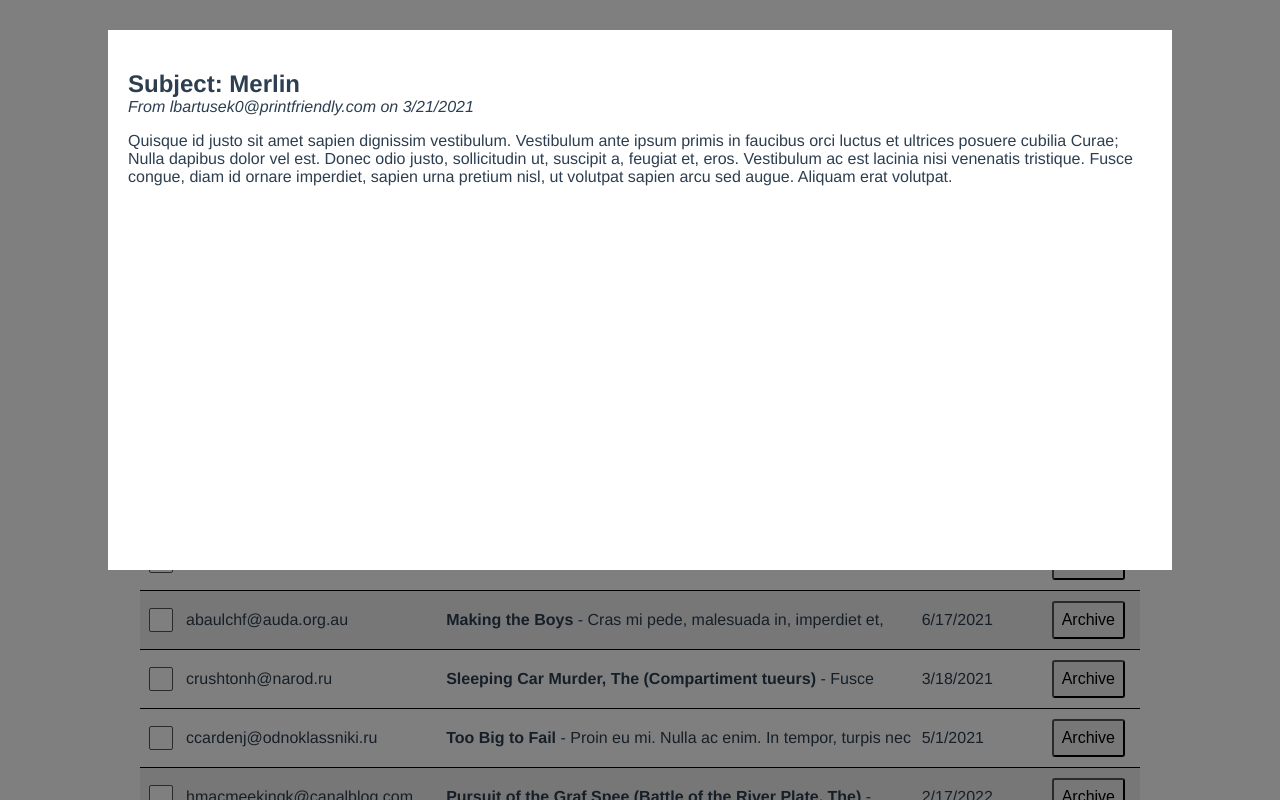
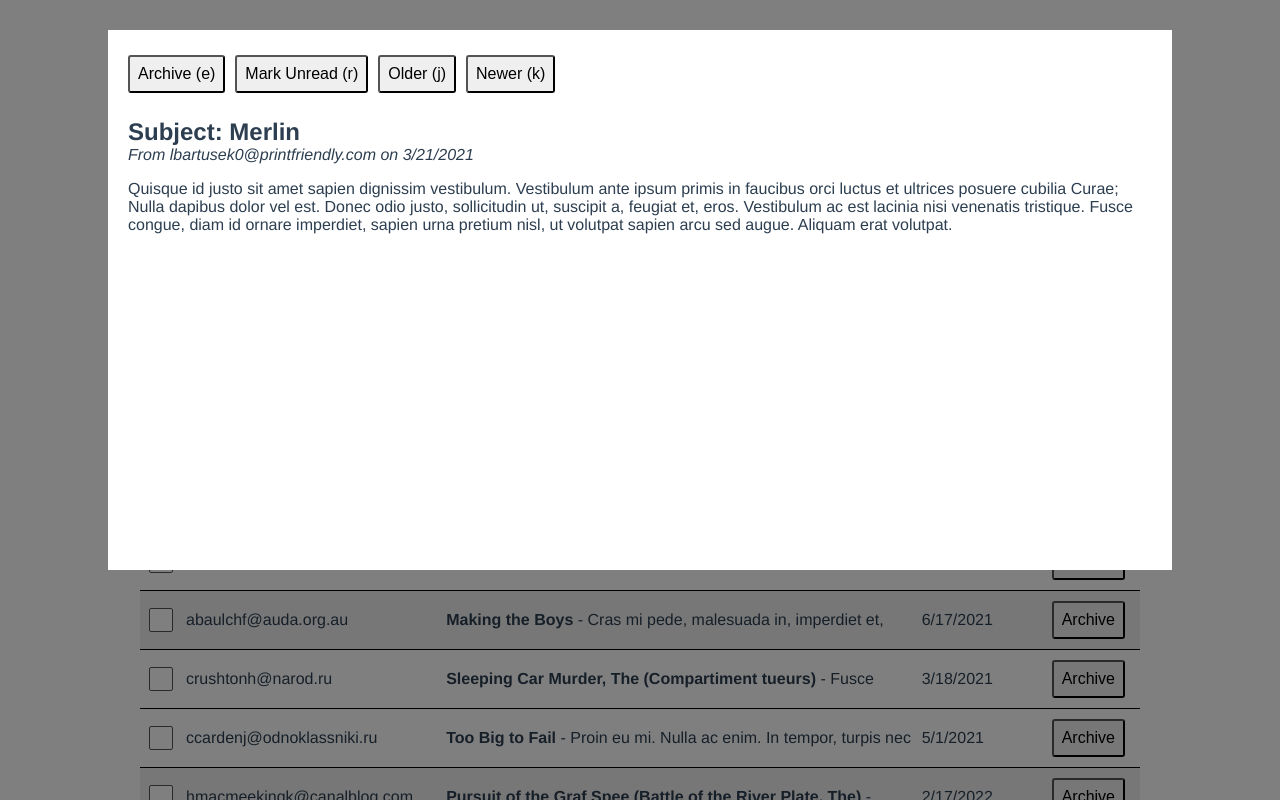
Before and after one commit to SuhelMakkad/vue-mail-ui, a Vue app: page / in a window 1280 px wide. Both pictures are taken after a click on the element 640 px from the left and 148 px from the top of the page. Shown: the top 800 px of the page. Built offline with nearby package versions, Linux system fonts and the light colour scheme.

Commit message:
added shortcut button in email modal

```diff
--- a/src/components/MailTable.vue
+++ b/src/components/MailTable.vue
@@ -31,7 +31,7 @@
   </table>
 
   <ModalView v-if="openedEmail" @closeModal="openedEmail = null">
-    <MailView :email="openedEmail" />
+    <MailView :email="openedEmail" @changeEmail="changeEmail" />
   </ModalView>
 </template>
 
@@ -57,6 +57,7 @@ export default {
     sortedEmail() {
       return this.emails?.sort((e1, e2) => (e1.sentAt < e2.sentAt ? 1 : -1));
     },
+
     unArchivedEmails() {
       return this.emails?.filter((email) => !email.archived);
     },
@@ -64,11 +65,40 @@ export default {
 
   methods: {
     openEmail(email) {
-      email.read = true;
       this.openedEmail = email;
+
+      if (email) {
+        email.read = true;
+      }
     },
+
     archiveEmail(email) {
       email.archived = true;
+    },
+
+    changeEmail({ toggleRead, toggleArchive, changeIndex, closeModal }) {
+      const emails = this.unArchivedEmails;
+      const email = this.openedEmail;
+
+      if (toggleRead) {
+        email.read = !email.read;
+      }
+
+      if (toggleArchive) {
+        email.archive = !email.archive;
+      }
+
+      if (closeModal) {
+        this.openedEmail = null;
+      }
+
+      if (changeIndex) {
+        const currIndex = emails.findIndex((e) => e.id === email.id);
+        const nextIndex = currIndex + changeIndex;
+        console.log({ currIndex, changeIndex, nextIndex });
+
+        this.openEmail(emails[nextIndex]);
+      }
     },
   },
 };
--- a/src/components/MailView.vue
+++ b/src/components/MailView.vue
@@ -1,11 +1,26 @@
 <template>
   <div class="email-display">
+    <div>
+      <button @click="toggleArchive">
+        {{ email.archive ? "Move to Inbox (e)" : "Archive (e)" }}
+      </button>
+
+      <button @click="toggleRead">
+        {{ email.read ? "Mark Unread (r)" : "Mark Read (r)" }}
+      </button>
+      <button @click="goOlder">Older (j)</button>
+      <button @click="goNewer">Newer (k)</button>
+    </div>
+
     <h2 class="mb-0">
       Subject: <strong>{{ email.subject }}</strong>
     </h2>
 
     <div>
-      <em>From {{ email.from }} on {{ new Intl.DateTimeFormat("en-US").format(new Date(email.sentAt)) }}</em>
+      <em>
+        From {{ email.from }} on
+        {{ new Intl.DateTimeFormat("en-US").format(new Date(email.sentAt)) }}
+      </em>
     </div>
 
     <div class="mt-4">{{ email.body }}</div>
@@ -13,6 +28,8 @@
 </template>
 
 <script>
+import useKeyDown from "../composables/use-keydown";
+
 export default {
   props: {
     email: {
@@ -20,6 +37,66 @@ export default {
       required: true,
     },
   },
+
+  setup(props, { emit }) {
+    const { email } = props;
+
+    const toggleRead = () => {
+      emit("changeEmail", {
+        id: email.id,
+        toggleRead: true,
+      });
+    };
+
+    const toggleArchive = () => {
+      emit("changeEmail", {
+        id: email.id,
+        toggleArchive: true,
+        closeModal: true,
+      });
+    };
+
+    const goNewer = () => {
+      emit("changeEmail", {
+        id: email.id,
+        changeIndex: 1,
+      });
+    };
+
+    const goOlder = () => {
+      emit("changeEmail", {
+        id: email.id,
+        changeIndex: -1,
+      });
+    };
+
+    const goNewerAndArchive = () => {
+      emit("changeEmail", {
+        id: email.id,
+        changeIndex: 1,
+        toggleArchive: true,
+      });
+    };
+
+    const goOlderAndArchive = () => {
+      emit("changeEmail", {
+        id: email.id,
+        changeIndex: -1,
+        toggleArchive: true,
+      });
+    };
+
+    useKeyDown([
+      { key: "r", fn: toggleRead },
+      { key: "e", fn: toggleArchive },
+      { key: "k", fn: goNewer },
+      { key: "j", fn: goOlder },
+      { key: "[", fn: goNewerAndArchive },
+      { key: "]", fn: goOlderAndArchive },
+    ]);
+
+    return { toggleRead, toggleArchive, goNewer, goOlder };
+  },
 };
 </script>
 
```
